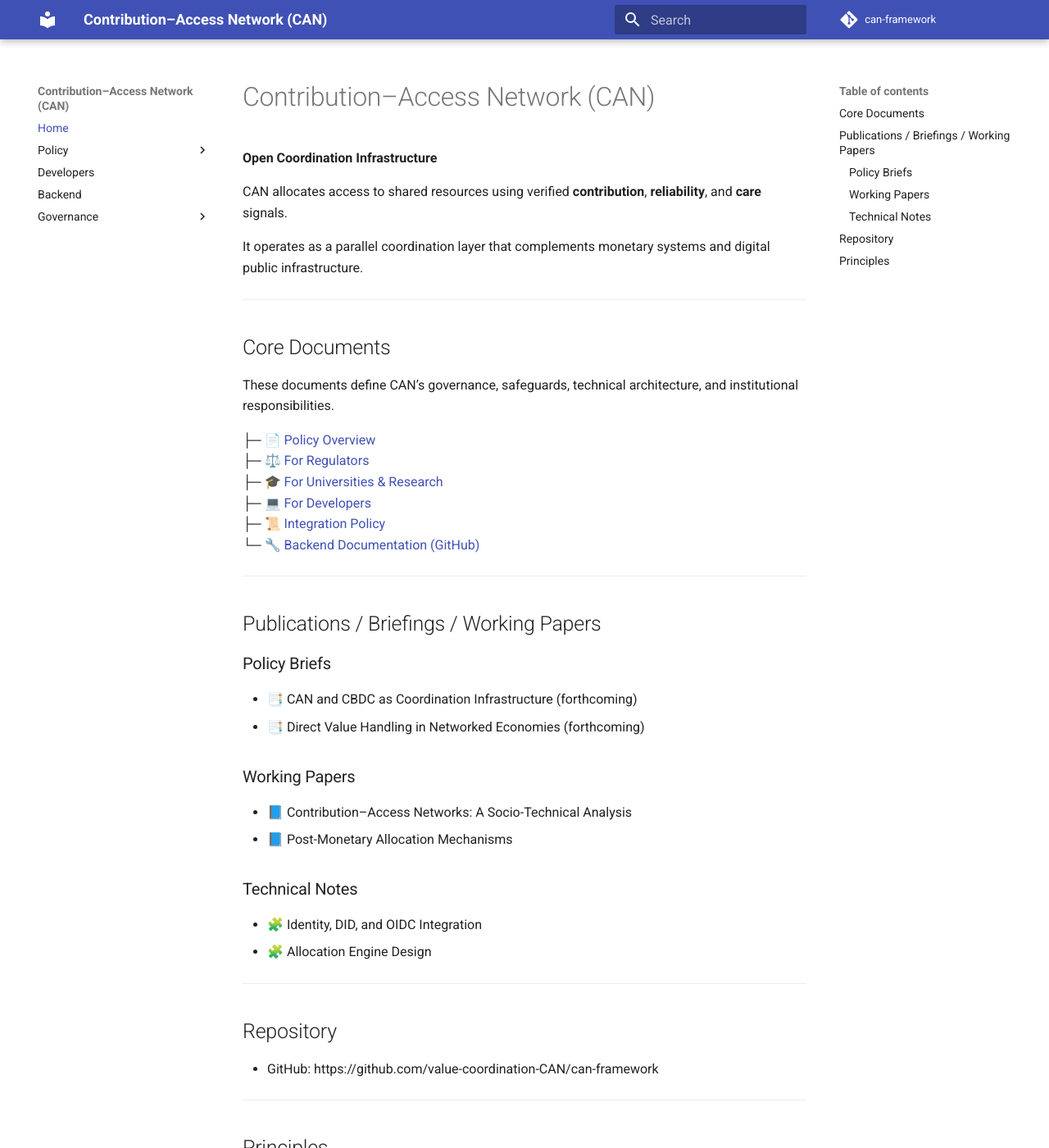
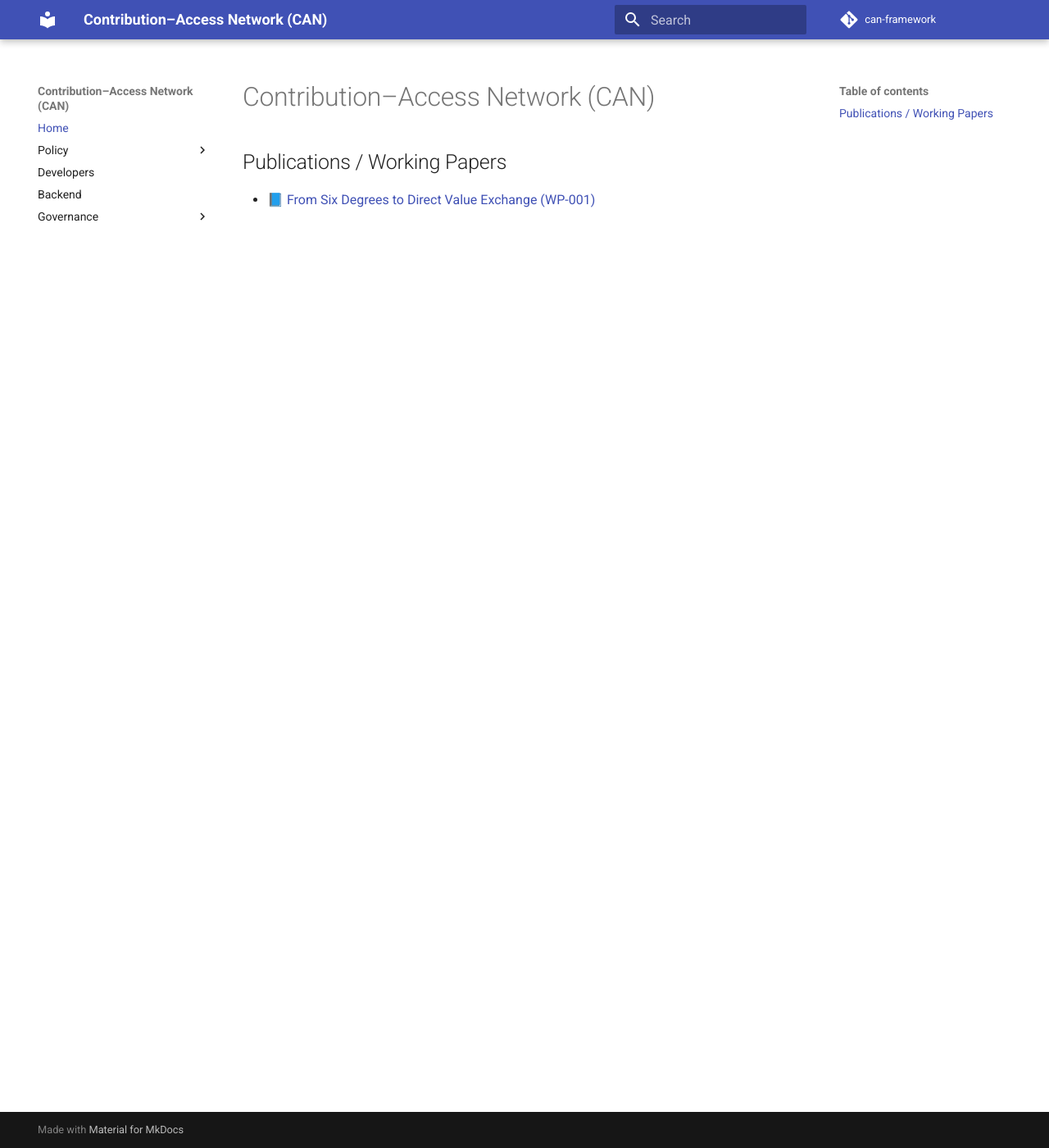
Before and after one commit to value-coordination-CAN/can-framework, an MkDocs documentation site: the page built from docs/index.md, in a window 1280 px wide and 1400 px high. Shown: the whole window at 82% size. Built offline with MkDocs 1.6.1 and Material for MkDocs 9.7.7, drawn with Linux system fonts in a browser that asks for light colours; comment, search, counter and statistics services are not loaded; some of the changed text lies outside the part shown.

Commit message:
Add WP-001 on six degrees and direct value exchange

```diff
--- a/docs/index.md
+++ b/docs/index.md
@@ -1,52 +1,5 @@
 # Contribution–Access Network (CAN)
 
-**Open Coordination Infrastructure**
+## Publications / Working Papers
 
-CAN allocates access to shared resources using verified **contribution**, **reliability**, and **care** signals.
-
-It operates as a parallel coordination layer that complements monetary systems and digital public infrastructure.
-
----
-
-## Core Documents
-
-These documents define CAN’s governance, safeguards, technical architecture, and institutional responsibilities.
-
-├─ 📄 [Policy Overview](about/POLICY_ABOUT.md)
-├─ ⚖️ [For Regulators](about/FOR_REGULATORS.md)
-├─ 🎓 [For Universities & Research](about/FOR_UNIVERSITIES_AND_RESEARCH.md)
-├─ 💻 [For Developers](about/FOR_DEVELOPERS.md)
-├─ 📜 [Integration Policy](integrations/INTEGRATION_POLICY.md)
-└─ 🔧 [Backend Documentation (GitHub)](https://github.com/value-coordination-CAN/can-framework/blob/main/backend/README.md)
-
----
-
-## Publications / Briefings / Working Papers
-
-### Policy Briefs
-- 📑 CAN and CBDC as Coordination Infrastructure (forthcoming)
-- 📑 Direct Value Handling in Networked Economies (forthcoming)
-
-### Working Papers
-- 📘 Contribution–Access Networks: A Socio-Technical Analysis
-- 📘 Post-Monetary Allocation Mechanisms
-
-### Technical Notes
-- 🧩 Identity, DID, and OIDC Integration
-- 🧩 Allocation Engine Design
-
----
-
-## Repository
-
-- GitHub: https://github.com/value-coordination-CAN/can-framework
-
----
-
-## Principles
-
-- Transparency
-- Contestability
-- Human Oversight
-- Privacy by Design
-- Institutional Accountability
+- 📘 [From Six Degrees to Direct Value Exchange (WP-001)](publications/wp-001-network-value.md)
```
Also changed, not shown: docs/publications/wp-001-network-value.md (added, +235 -0 lines).
